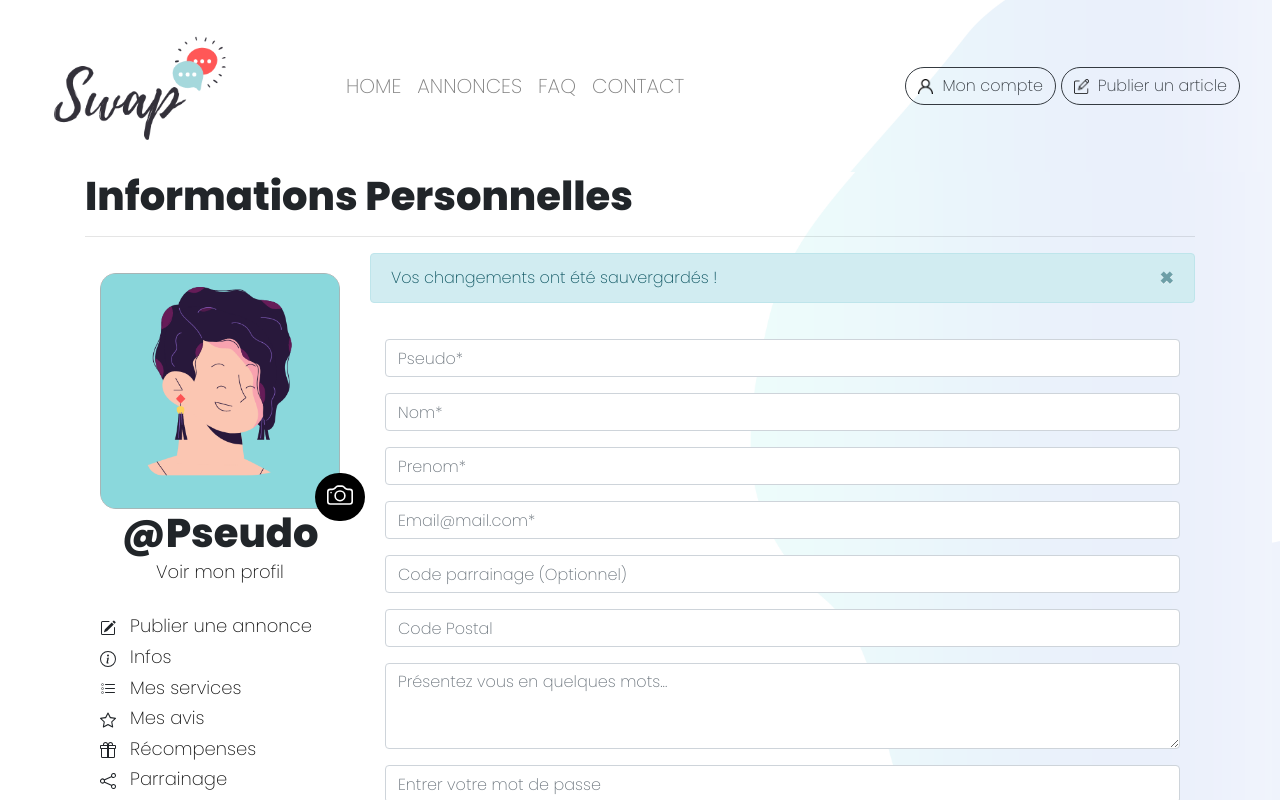
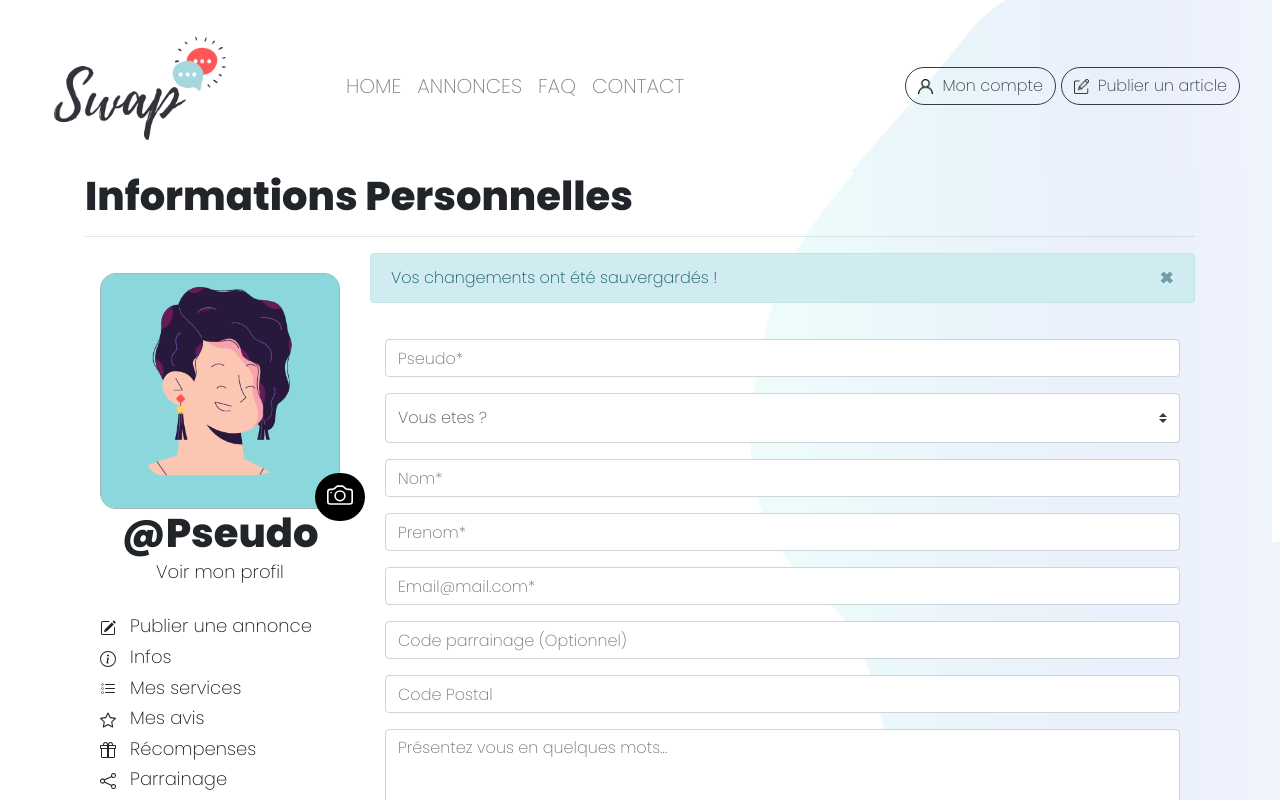
Before and after one commit to Boudjadjasamira/swap_front, a React (Create React App) app: page /Account in a window 1280 px wide. Shown: the top 800 px of the page. Built offline with nearby package versions, Linux system fonts and the light colour scheme.

Commit message:
Ajout d'envoi photo et select genre

```diff
--- a/src/view/Account/Account.js
+++ b/src/view/Account/Account.js
@@ -223,6 +223,21 @@ export default class Account extends Component {
                       />
                     </div>
                   </div>
+
+
+                  <div className="form-group">
+                    <div className="col-lg-12">
+                      <select className="form-control custom-select" type="text" placeholder="Genre*">
+                        <option selected disabled>
+                          Vous etes ?
+        </option>
+                        <option>Une femme</option>
+                        <option>Un homme</option>
+                      </select>
+                    </div>
+                  </div>
+
+
                   <div className="form-group">
                     <div className="col-lg-12">
                       <input className="form-control" type="text" placeholder="Nom*" />
--- a/src/view/Publish/publish.js
+++ b/src/view/Publish/publish.js
@@ -215,6 +215,26 @@ export default class Publish extends Component {
                   </div>
                   <div className="form-group">
                     <div className="col-lg-12">
+                      <div className="custom-file">
+                        <input
+                          type="file"
+                          className="custom-file-input"
+                          id="customFileLang"
+                          lang="fr"
+                        />
+                        <label className="custom-file-label" htmlFor="customFileLang">
+                          Ajouter des photos (4 Maximum){" "}
+                        </label>
+                      </div>
+                    </div>
+                    <p>
+                      &nbsp;&nbsp;&nbsp;&nbsp;*Format JPEG-PNG
+            </p>
+                  </div>
+
+
+                  <div className="form-group">
+                    <div className="col-lg-12">
                       <input
                         className="form-control"
                         type="text"
@@ -226,6 +246,7 @@ export default class Publish extends Component {
                       votre annonce dans une région et un département.
             </p>
                   </div>
+
                   <div className="form-group">
                     <label className="col-md-3 control-label" />
                     <div className="col-md-12">
```
Also changed, not shown: 1 other file (tests, documents, lock files or other folders).
